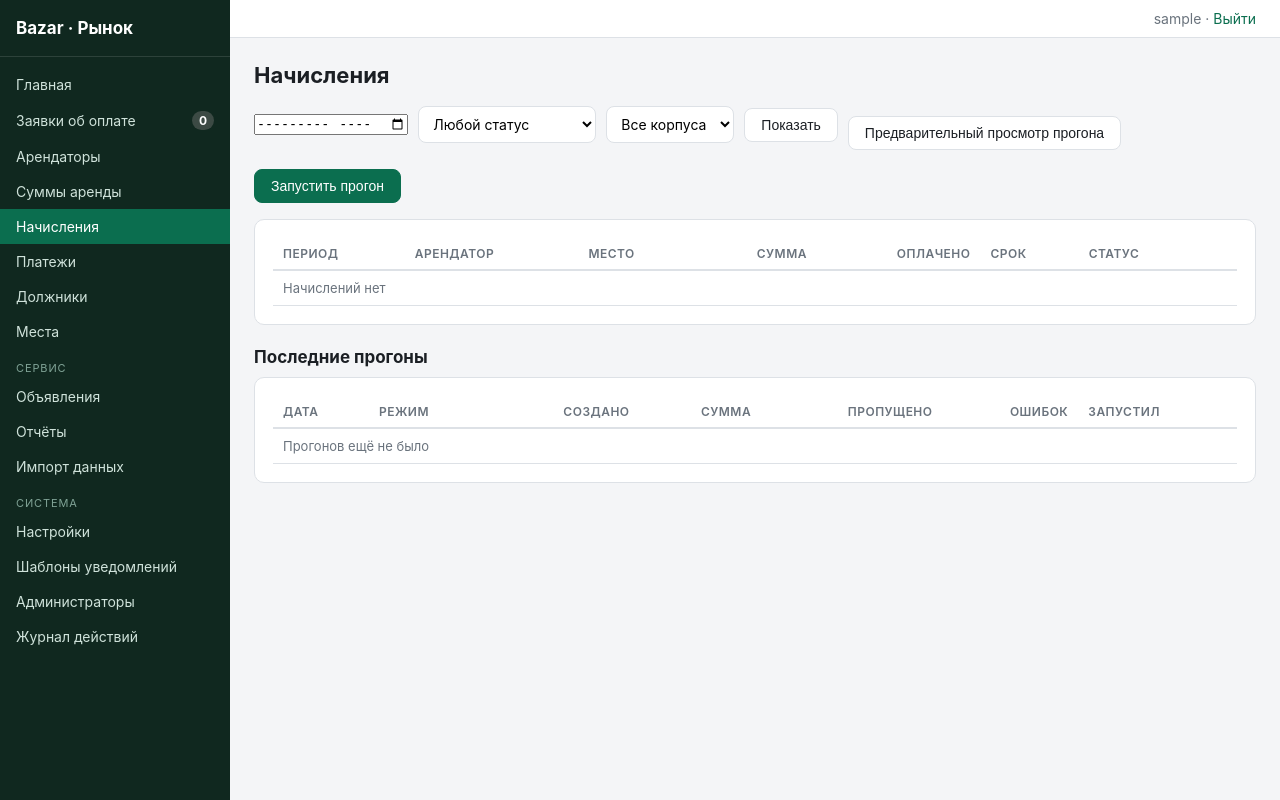
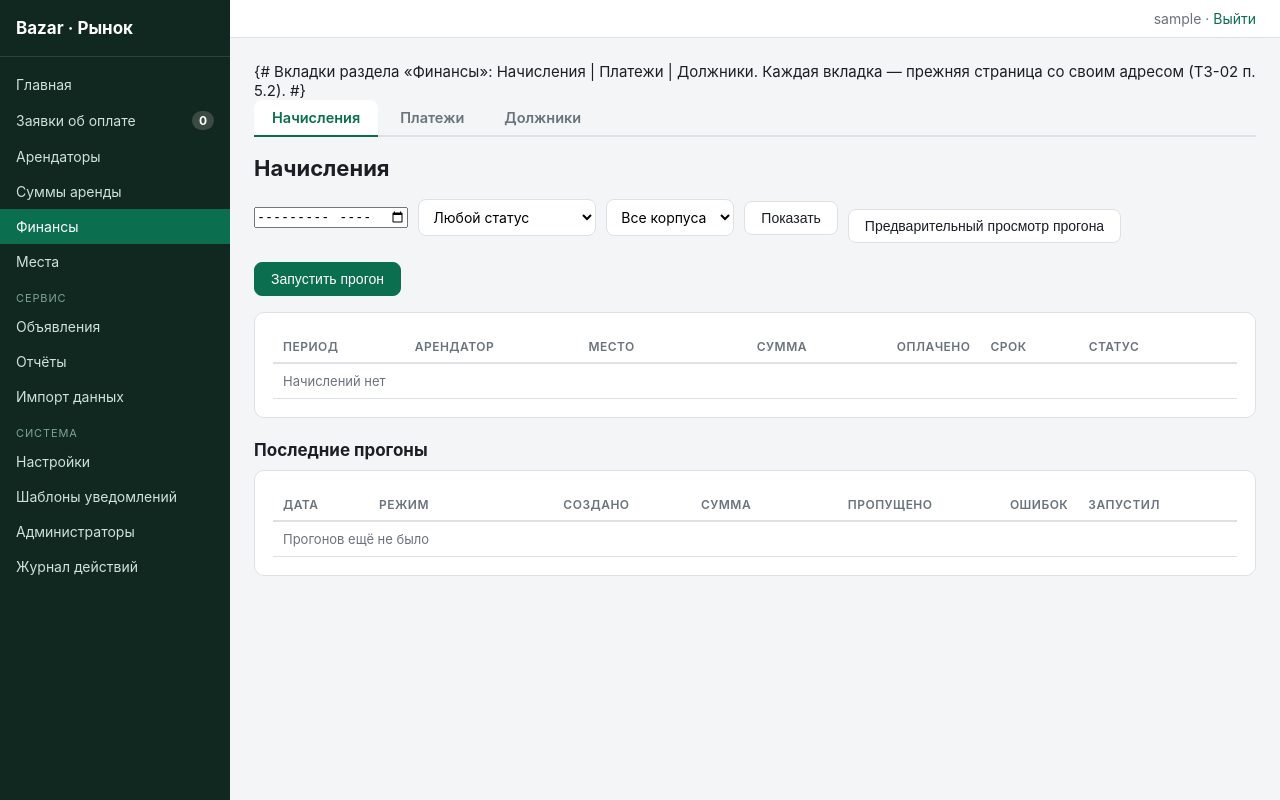
Before and after one commit to Nurbolottop/Bazar, a Django app: page /charges/ in a window 1280 px wide. Run offline with Django 5.2, Linux system fonts and the light colour scheme; the visitor is signed in with stand-in values (Sample User, id 1); data that the repository does not hold is empty.

Commit message:
Панель: раздел «Финансы» с вкладками Начисления/Платежи/Должники
Три пункта меню объединены в один; страницы и адреса сохранены (ТЗ-02 п. 5.2).

Co-Authored-By: Claude Fable 5 <noreply@anthropic.com>

```diff
--- a/app/static/css/panel.css
+++ b/app/static/css/panel.css
@@ -115,3 +115,10 @@ label { font-size: 13px; color: var(--muted); display: block; margin-bottom: 4px
 .muted { color: var(--muted); font-size: 13px; }
 .amount-input { width: 110px; text-align: right; }
 .mono { font-variant-numeric: tabular-nums; }
+
+/* Вкладки раздела «Финансы» */
+.fin-tabs { display: flex; gap: 4px; margin-bottom: 18px; border-bottom: 2px solid var(--border); }
+.fin-tabs a { padding: 9px 18px; font-size: 14.5px; font-weight: 600; color: var(--muted);
+  border-radius: 8px 8px 0 0; margin-bottom: -2px; border-bottom: 2px solid transparent; }
+.fin-tabs a:hover { color: var(--accent); text-decoration: none; background: #fafbfc; }
+.fin-tabs a.is-active { color: var(--accent); border-bottom-color: var(--accent); background: var(--card); }
--- /dev/null
+++ b/app/templates/panel/_finance_tabs.html
@@ -0,0 +1,7 @@
+{# Вкладки раздела «Финансы»: Начисления | Платежи | Должники.
+   Каждая вкладка — прежняя страница со своим адресом (ТЗ-02 п. 5.2). #}
+<div class="fin-tabs">
+  <a href="{% url 'panel:charges' %}" class="{% if active == 'charges' %}is-active{% endif %}">Начисления</a>
+  <a href="{% url 'panel:payments' %}" class="{% if active == 'payments' %}is-active{% endif %}">Платежи</a>
+  <a href="{% url 'panel:debtors' %}" class="{% if active == 'debtors' %}is-active{% endif %}">Должники</a>
+</div>
--- a/app/templates/panel/base.html
+++ b/app/templates/panel/base.html
@@ -18,9 +18,7 @@
       </a>
       <a href="{% url 'panel:tenants' %}" {% if 'tenant' in request.resolver_match.url_name %}class="active"{% endif %}>Арендаторы</a>
       <a href="{% url 'panel:mass_amounts' %}" {% if request.resolver_match.url_name == 'mass_amounts' %}class="active"{% endif %}>Суммы аренды</a>
-      <a href="{% url 'panel:charges' %}" {% if 'charge' in request.resolver_match.url_name or 'billing' in request.resolver_match.url_name %}class="active"{% endif %}>Начисления</a>
-      <a href="{% url 'panel:payments' %}" {% if request.resolver_match.url_name == 'payments' %}class="active"{% endif %}>Платежи</a>
-      <a href="{% url 'panel:debtors' %}" {% if request.resolver_match.url_name == 'debtors' %}class="active"{% endif %}>Должники</a>
+      <a href="{% url 'panel:charges' %}" {% if 'charge' in request.resolver_match.url_name or 'billing' in request.resolver_match.url_name or request.resolver_match.url_name == 'payments' or request.resolver_match.url_name == 'payment_reverse' or request.resolver_match.url_name == 'debtors' %}class="active"{% endif %}>Финансы</a>
       <a href="{% url 'panel:spots' %}" {% if 'spot' in request.resolver_match.url_name %}class="active"{% endif %}>Места</a>
       <div class="section">Сервис</div>
       <a href="{% url 'panel:announcements' %}" {% if request.resolver_match.url_name == 'announcements' %}class="active"{% endif %}>Объявления</a>
--- a/app/templates/panel/charges_list.html
+++ b/app/templates/panel/charges_list.html
@@ -1,6 +1,7 @@
 {% extends 'panel/base.html' %}
 {% block title %}Начисления{% endblock %}
 {% block content %}
+{% include 'panel/_finance_tabs.html' with active='charges' %}
 <h1>Начисления</h1>
 
 <div class="filters">
--- a/app/templates/panel/debtors.html
+++ b/app/templates/panel/debtors.html
@@ -1,6 +1,7 @@
 {% extends 'panel/base.html' %}
 {% block title %}Должники{% endblock %}
 {% block content %}
+{% include 'panel/_finance_tabs.html' with active='debtors' %}
 <h1>Должники</h1>
 
 <div class="filters">
--- a/app/templates/panel/payments_list.html
+++ b/app/templates/panel/payments_list.html
@@ -1,6 +1,7 @@
 {% extends 'panel/base.html' %}
 {% block title %}Платежи{% endblock %}
 {% block content %}
+{% include 'panel/_finance_tabs.html' with active='payments' %}
 <h1>Платежи</h1>
 
 <div class="filters">
```
